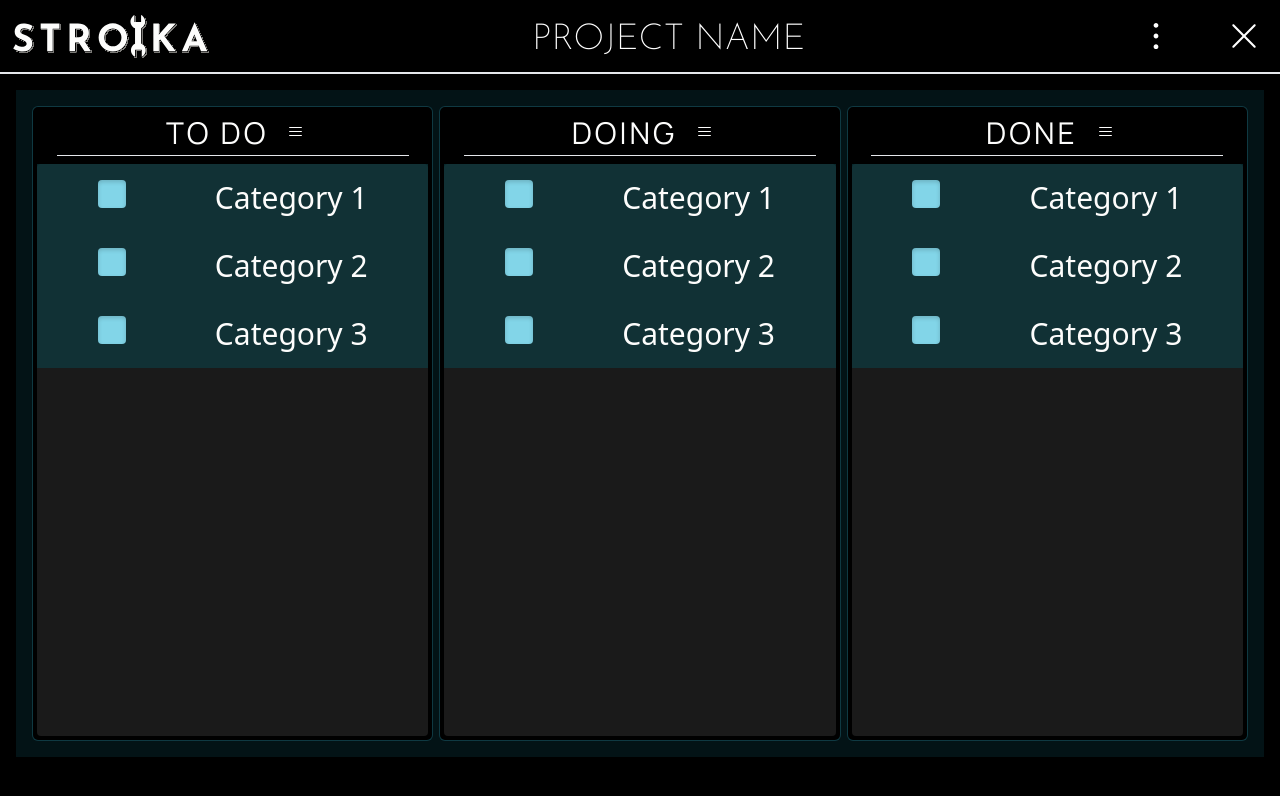
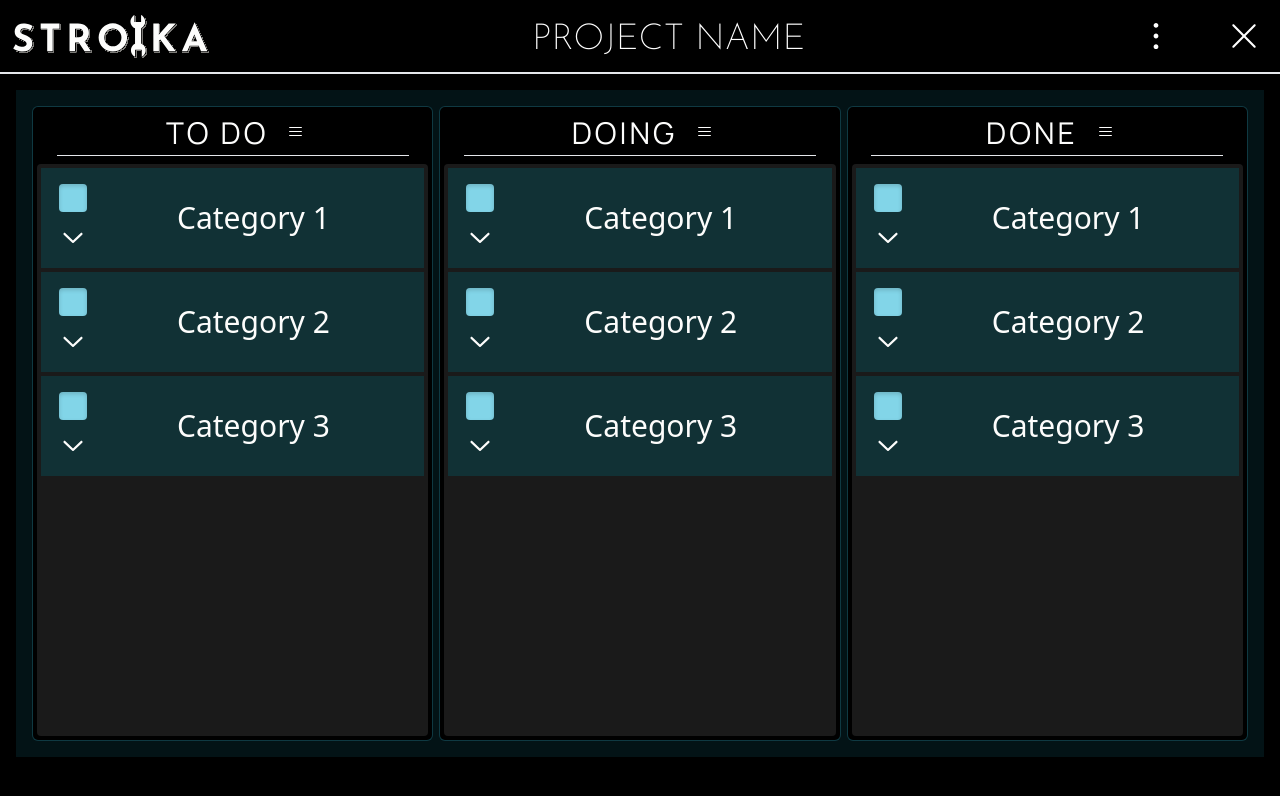
Before and after one commit to sanrafa/stroika, a React (Vite) app: page /project in a window 1280 px wide. Shown: the top 796 px of the page. Built offline with nearby package versions, Linux system fonts and the light colour scheme.

Commit message:
add accordion to categories

```diff
--- a/package.json
+++ b/package.json
@@ -11,6 +11,7 @@
   "dependencies": {
     "@fontsource/josefin-sans": "^4.5.10",
     "@fontsource/manrope": "^4.5.11",
+    "@radix-ui/react-accordion": "^1.0.0",
     "@radix-ui/react-checkbox": "^1.0.0",
     "@radix-ui/react-dropdown-menu": "^1.0.0",
     "@radix-ui/react-icons": "^1.1.1",
--- a/src/index.css
+++ b/src/index.css
@@ -1,6 +1,16 @@
 @tailwind base;
 @tailwind components;
 @tailwind utilities;
+
+.hide-scroll {
+  scrollbar-width: none; /* Firefox */
+  -ms-overflow-style: none; /* Internet Explorer 10+ */
+}
+.hide-scroll::-webkit-scrollbar {
+  /* WebKit */
+  width: 0;
+  height: 0;
+}
 
 @layer components {
   .project-header {
--- /dev/null
+++ b/src/lib/components/Category/CategoryBase.tsx
@@ -0,0 +1,43 @@
+import { Checkbox, CheckboxIndicator } from "../index";
+import { ChevronDownIcon as Chevron } from "@radix-ui/react-icons";
+import * as Accordion from "@radix-ui/react-accordion";
+
+type CategoryProps = {
+  name: string;
+};
+
+export default function CategoryBase({ name }: CategoryProps) {
+  return (
+    <Accordion.Root type="single" asChild collapsible>
+      <div className="flex bg-category justify-between m-1 flex-col">
+        <Accordion.Item value={name} asChild>
+          <>
+            <Accordion.Header asChild>
+              <header className="flex items-center justify-flex-start lg:space-x-16 md:space-x-8">
+                <div className="flex flex-col items-center justify-center p-4">
+                  <Checkbox className="bg-categoryToggleUnchecked w-7 h-7 flex justify-center items-center shadow-inset rounded mb-2">
+                    <CheckboxIndicator>
+                      <div className="bg-categoryToggleChecked w-7 h-7 shadow-[0px_2px_4px_rgba(0, 0, 0, 0.17)] rounded-sm" />
+                    </CheckboxIndicator>
+                  </Checkbox>
+                  <Accordion.Trigger asChild={true}>
+                    <button type="button">
+                      <Chevron width={32} height={32} />
+                    </button>
+                  </Accordion.Trigger>
+                </div>
+
+                <h3 className="lg:text-3xl md:text-2xl sm:text-xl p-2">
+                  {name}
+                </h3>
+              </header>
+            </Accordion.Header>
+            <Accordion.Content asChild={true}>
+              <div className="bg-featureContainer shadow-category text-white w-[97%] self-center min-h-[100px] mb-1.5 rounded-sm"></div>
+            </Accordion.Content>
+          </>
+        </Accordion.Item>
+      </div>
+    </Accordion.Root>
+  );
+}
--- a/src/lib/components/CategoryBase.tsx
+++ /dev/null
@@ -1,20 +0,0 @@
-import { Checkbox, CheckboxIndicator } from "./index";
-
-type CategoryProps = {
-  name: string;
-};
-
-export default function CategoryBase({ name }: CategoryProps) {
-  return (
-    <div className="flex bg-category justify-around p-4">
-      <div>
-        <Checkbox className="bg-categoryToggleUnchecked w-7 h-7 flex justify-center items-center shadow-inset rounded">
-          <CheckboxIndicator>
-            <div className="bg-categoryToggleChecked w-7 h-7 shadow-[0px_2px_4px_rgba(0, 0, 0, 0.17)] rounded-sm" />
-          </CheckboxIndicator>
-        </Checkbox>
-      </div>
-      <h3 className="text-3xl">{name}</h3>
-    </div>
-  );
-}
--- a/src/lib/components/Column.tsx
+++ b/src/lib/components/Column.tsx
@@ -20,7 +20,7 @@ export default function Column({ name }: ColumnProps) {
         </div>
       </div>
       <hr className="w-[90%] bg-white" />
-      <div className="bg-column h-full w-full mt-2 rounded">
+      <div className="bg-column h-full w-full mt-2 rounded overflow-y-auto hide-scroll">
         {categories.map((cat) => (
           <Category name={cat.categoryName} key={cat.categoryId} />
         ))}
--- a/src/lib/components/index.ts
+++ b/src/lib/components/index.ts
@@ -2,5 +2,5 @@ export { default as Header } from "./Header";
 export * from "./DropdownMenu";
 export { default as Column } from "./Column";
 export { default as ColumnDropdown } from "./ColumnDropdown";
-export { default as Category } from "./CategoryBase";
+export { default as Category } from "./Category/CategoryBase";
 export * from "./Checkbox";
--- /dev/null
+++ b/src/plugins/tailwindcss/scrollbar.cjs
@@ -0,0 +1,90 @@
+const plugin = require("tailwindcss/plugin");
+
+module.exports = plugin(function ({ addUtilities, matchUtilities, theme }) {
+  const scrollbarTrackColorValue = (value) => ({
+    "--scrollbar-track": value,
+    "&::-webkit-scrollbar-track": {
+      "background-color": value,
+    },
+  });
+
+  const scrollbarTrackRoundedValue = (value) => ({
+    "&::-webkit-scrollbar-track": {
+      "border-radius": value,
+    },
+  });
+
+  const scrollbarThumbColorValue = (value) => ({
+    "--scrollbar-thumb": value,
+    "&::-webkit-scrollbar-thumb": {
+      "background-color": value,
+    },
+  });
+
+  const scrollbarThumbRoundedValue = (value) => ({
+    "&::-webkit-scrollbar-thumb": {
+      "border-radius": value,
+    },
+  });
+
+  addUtilities({
+    ".scrollbar": {
+      "--scrollbar-thumb": "#cdcdcd",
+      "--scrollbar-track": "#f0f0f0",
+      "--scrollbar-width": "17px",
+      "scrollbar-color": "var(--scrollbar-thumb) var(--scrollbar-track)",
+      "&::-webkit-scrollbar": {
+        width: "var(--scrollbar-width)",
+        height: "var(--scrollbar-width)",
+      },
+    },
+    ".scrollbar-thin": {
+      "--scrollbar-width": "8px",
+      "scrollbar-width": "thin",
+    },
+  });
+
+  Object.entries(theme("colors")).forEach(([colorName, color]) => {
+    switch (typeof color) {
+      case "object":
+        matchUtilities(
+          {
+            [`scrollbar-track-${colorName}`]: (value) =>
+              scrollbarTrackColorValue(value),
+            [`scrollbar-thumb-${colorName}`]: (value) =>
+              scrollbarThumbColorValue(value),
+          },
+          {
+            values: color,
+          }
+        );
+        break;
+      case "function":
+        addUtilities({
+          [`.scrollbar-track-${colorName}`]: scrollbarTrackColorValue(
+            color({})
+          ),
+          [`.scrollbar-thumb-${colorName}`]: scrollbarThumbColorValue(
+            color({})
+          ),
+        });
+        break;
+      case "string":
+        addUtilities({
+          [`.scrollbar-track-${colorName}`]: scrollbarTrackColorValue(color),
+          [`.scrollbar-thumb-${colorName}`]: scrollbarThumbColorValue(color),
+        });
+        break;
+    }
+  });
+
+  matchUtilities(
+    {
+      "scrollbar-track-rounded": (value) => scrollbarTrackRoundedValue(value),
+      "scrollbar-thumb-rounded": (value) => scrollbarThumbRoundedValue(value),
+    },
+    {
+      values: theme("borderRadius"),
+    }
+  );
+});
--- a/tailwind.config.cjs
+++ b/tailwind.config.cjs
@@ -13,6 +13,7 @@ module.exports = {
         project: "rgba(13, 65, 73, 0.3)",
         column: "rgba(253, 253, 252, 0.1)",
         columnBorder: "rgba(52, 190, 218, 0.3)",
+        featureContainer: "rgba(4, 20, 22, 0.75)",
       },
       fontFamily: {
         josefin: ["Josefin Sans", "sans-serif"],
@@ -20,8 +21,9 @@ module.exports = {
       },
       boxShadow: {
         inset: "inset 0px 2px 4px rgba(0, 0, 0, 0.17)",
+        category: "inset 2px 4px 4px rgba(0, 0, 0, 0.25)",
       },
     },
   },
-  plugins: [],
+  plugins: [require("./src/plugins/tailwindcss/scrollbar.cjs")],
 };
```
Also changed, not shown: 1 other file (tests, documents, lock files or other folders).
